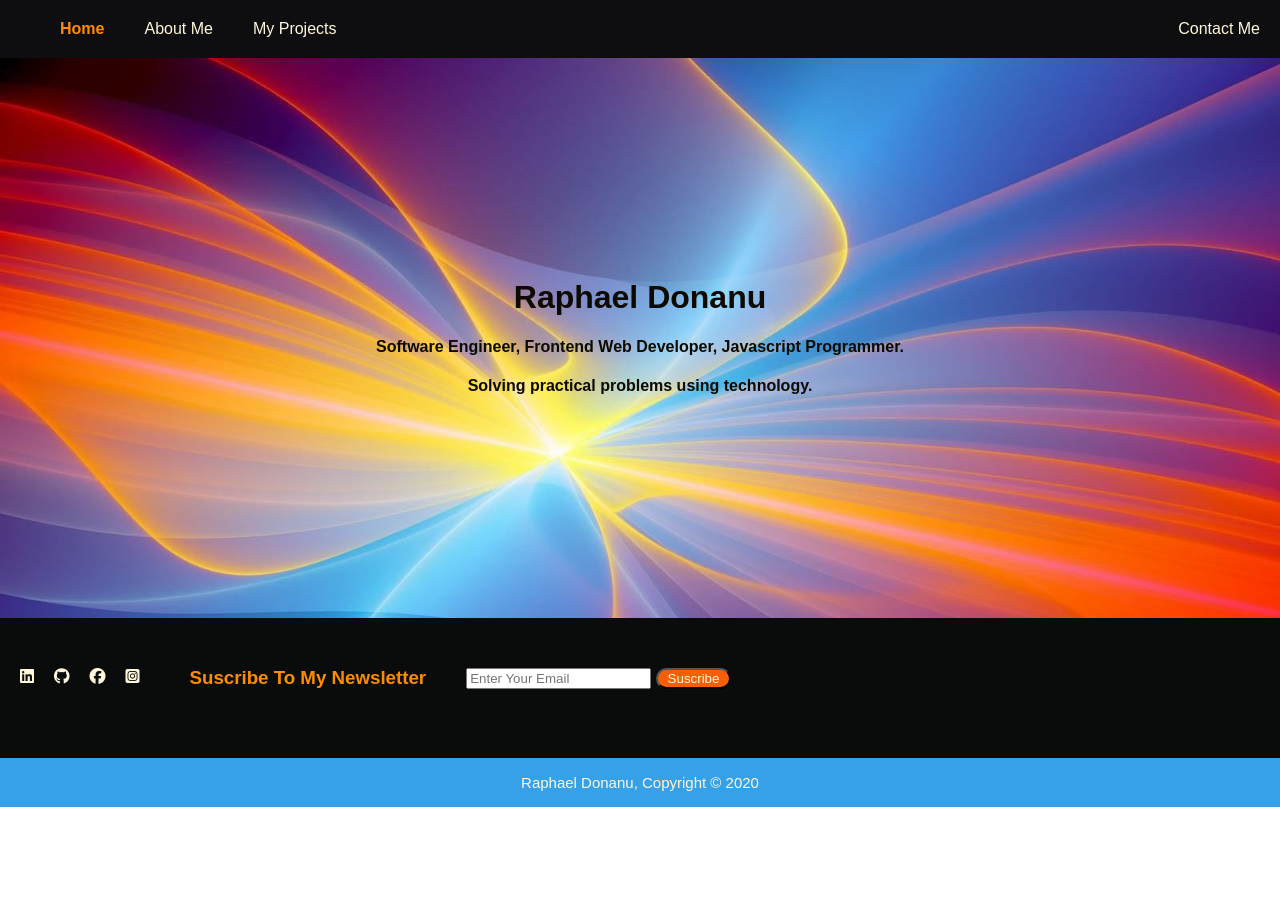
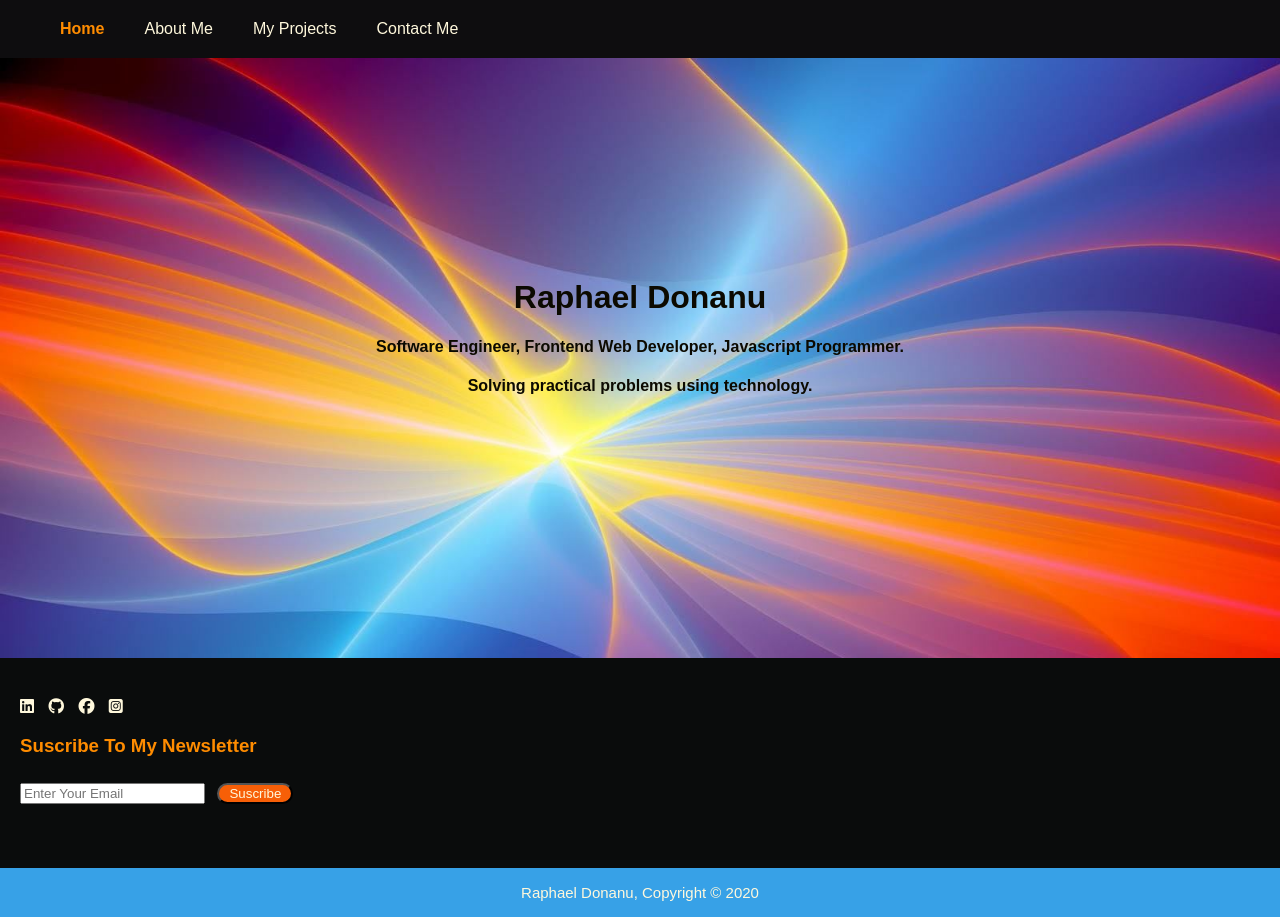
Before and after one commit to Raphael2k6/My-Portfolio, a plain HTML site: page index.html in a window 1280 px wide. Before the commit the page ends 807 px from the top, so only its background shows below. Drawn offline with nearby package versions, Linux system fonts and the light colour scheme.

Commit message:
odify index.html file, projects.html and style.css files

```diff
--- a/index.html
+++ b/index.html
@@ -9,6 +9,7 @@
         <link rel="stylesheet" href="https://cdnjs.cloudflare.com/ajax/libs/animate.css/3.7.2/animate.min.css">
     </head>
     <body>
+        <header>
             <nav class="zone1">
                 <ul class="main-nav">
                     <li class="current"><a href="index.html">Home</a></li>
@@ -17,6 +18,7 @@
                     <li class="push"><a href="contact.html">Contact Me</a></li>
                 </ul>
             </nav>
+        </header>
         <div class="container">
             <div class="char">
                 <h1 class=" animated bounce">Raphael Donanu</h1>
--- a/style.css
+++ b/style.css
@@ -7,6 +7,8 @@ body {
 .main-nav {
     display:flex;
     list-style: none;
+    flex-flow: row wrap;
+    justify-content: flex-start;
     font-size: 1em;
     margin: 0;
     background-color: rgb(14, 13, 15);
@@ -27,9 +29,9 @@ body {
 
 }
 
-.push {
+ /* .push {
     margin-left: auto;
-}
+} */
 
 li {
     padding: 20px;
@@ -49,7 +51,7 @@ a:hover{
     display: flex;
     align-self: center;
     justify-content: center;
-    height: 70vh;
+    height: 75vh;
     background-image: url("img/website_background_wallpapers_007.jpg");
     background-size: cover;
 }
@@ -66,18 +68,14 @@ a:hover{
 }
 
 .box {
-    display:flex;
     background-color: rgb(10, 12, 12);
-    height: 15vh;
-    padding-left: 10px;
-    padding-top: 20px;
+    height: 20vh;
+    padding: 25px 0px 25px 10px;
 }
 
 h3 {
     color: darkorange;
-    margin-left: 40px;
-    margin-right: 40px;
-    padding-top: 10px;
+    margin-left: 10px;
 }
 
 .contact {
@@ -92,12 +90,12 @@ h3 {
 }
 
 .fab {
-    padding: 10px;
-    padding-top: 30px;
+    padding: 15px 0px 0px 10px;
 }
 
 .input {
     padding-top: 30px;
+    margin-left: 10px;
 }
 
 .btn--color {
@@ -106,7 +104,7 @@ h3 {
     padding-left: 10px;
     color: cornsilk;
     background-color: rgb(247, 95, 7);
-    margin: 0px;
+    margin: 8px;
 
 }
 
```
Also changed, not shown: projects.html (+4 -4 lines), img/picture.jpg (added). Lines whose indentation alone changed are shown as unchanged.
